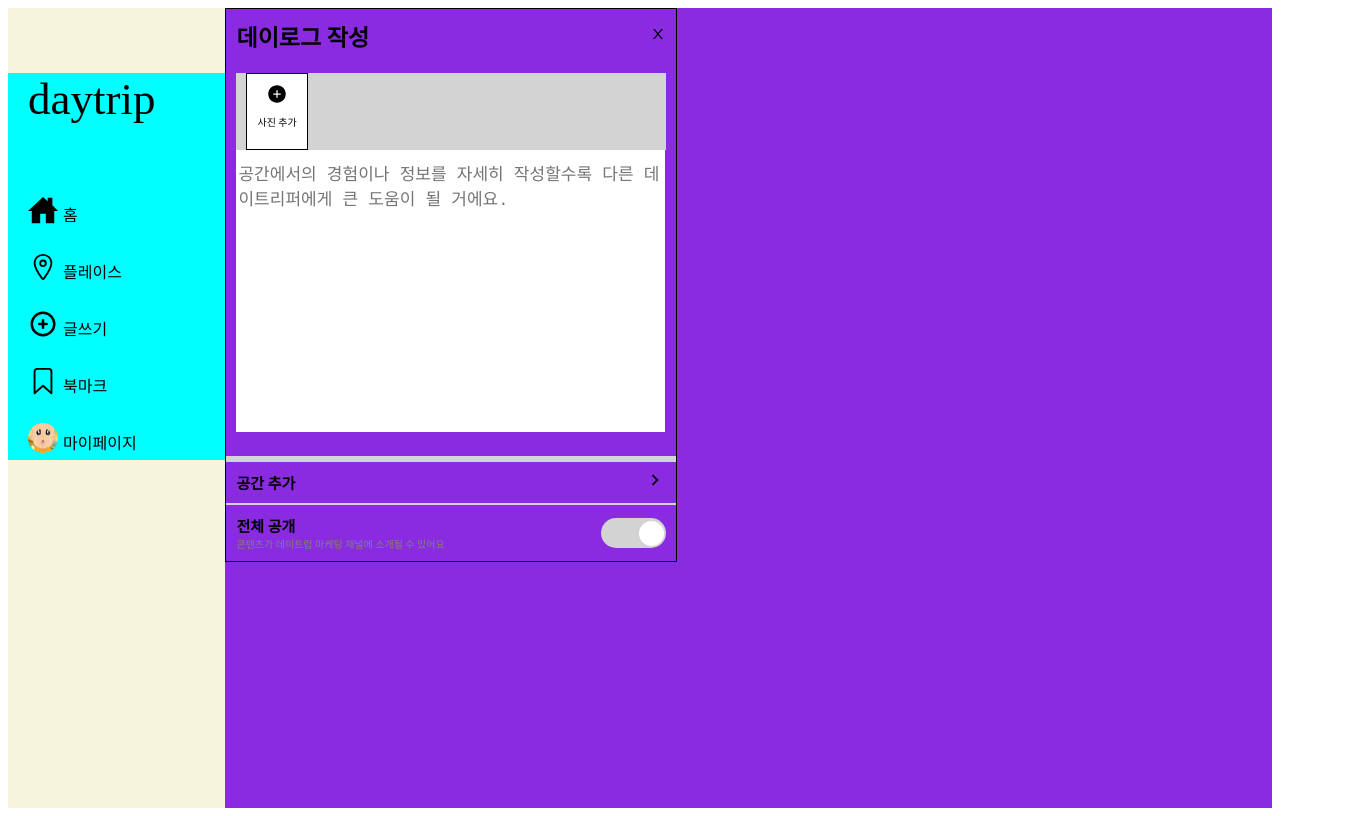
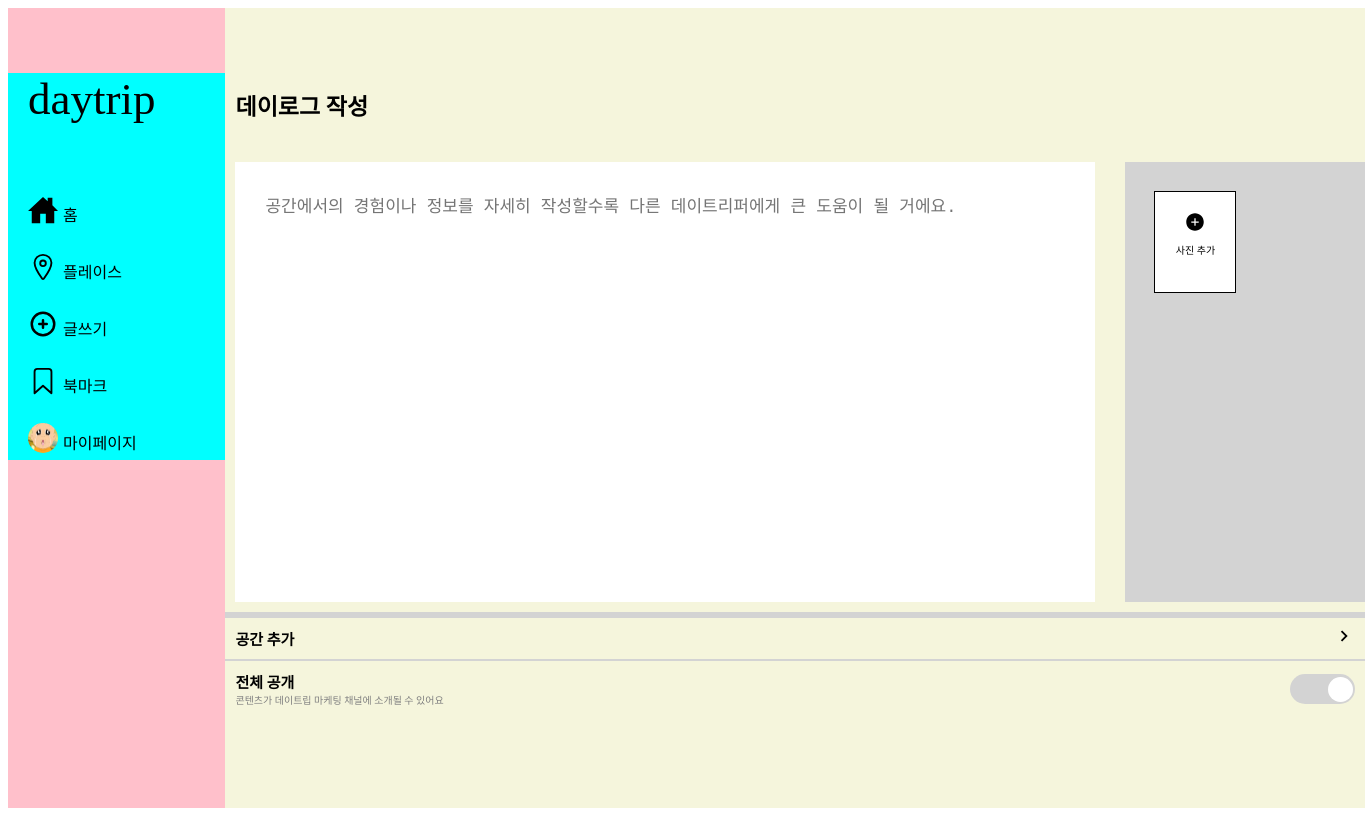
Before and after one commit to sykim0181/DayTripWebVer, a React (Create React App) app: page /post in a window 1280 px wide. Shown: the whole page, 1365 px wide, since content can reach past the window. Built offline with nearby package versions, Linux system fonts and the light colour scheme.

Commit message:
PostModal 제거 및 PostPage 수정

```diff
--- a/src/components/organisms/PostModal.tsx
+++ /dev/null
@@ -1,183 +0,0 @@
-import React, { useEffect, useRef, useState } from 'react';
-import styled from '@emotion/styled/macro';
-import { AiOutlineClose, AiFillPlusCircle } from 'react-icons/ai';
-import OptionBlock from '../molecules/OptionBlock';
-
-const Base = styled.div`
-  width: 450px;
-  /* height: 600px; */
-  /* background-color: beige; */
-  border: 1px solid black;
-`;
-
-const Header = styled.div`
-  display: flex;
-  align-items: center;
-  position: relative;
-  /* background-color: #d1a1ff; */
-`;
-
-const Title = styled.div`
-  font-size: 23px;
-  padding: 10px;
-  font-weight: bold;
-`;
-
-const CloseButton = styled.div`
-  position: absolute;
-  right: 10px;
-  cursor: pointer;
-`;
-
-const Body = styled.div`
-  /* background-color: #ffb69c; */
-`;
-
-const Content = styled.div`
-  padding: 10px;
-  margin-bottom: 10px;
-  /* background-color: blanchedalmond; */
-`;
-
-const AddPhotoButton = styled.div`
-  font-size: 20px;
-  border: 1px solid;
-  width: fit-content;
-  height: fit-content;
-  display: flex;
-  flex-direction: column;
-  align-items: center;
-  padding: 10px;
-  margin-left: 10px;
-  background-color: white;
-  cursor: pointer;
-  & p {
-    font-size: 10px;
-  }
-`;
-
-const PhotoContent = styled.div`
-  background-color: lightgray;
-  display: flex;
-  align-items: center;
-`;
-
-const PhotoList = styled.ul`
-  padding: 0;
-  margin: 0;
-  display: flex;
-  padding: 18px 10px;
-  /* background-color: aliceblue; */
-  & li {
-    list-style: none;
-  }
-  li + li {
-    margin-left: 10px;
-  }
-`;
-
-
-const Photo = styled.img`
-  width: 100px;
-`;
-
-const TextArea = styled.textarea`
-  width: 425px;
-  height: 270px;
-  resize: none;
-  border: none;
-  padding-top: 10px;
-  max-lines: 15;
-  font-size: 17px;
-
-  &:focus {
-    outline: none;
-  }
-  /* background-color: #ffd5d5; */
-`;
-
-const Options = styled.div`
-  border-top: 6px solid lightgray;
-  & >:nth-of-type(even) {
-    border-top: 2px solid lightgray;
-  }
-`;
-
-
-const PostModal: React.FC = () => {
-  const stringList: string[] = [];
-  const [imgUrlList, setImgUrlList] = useState(stringList);
-
-  const fileInput = useRef<HTMLInputElement>(null);
-
-  const fileBtnClick = (e: React.MouseEvent<HTMLDivElement>) => {
-    if (fileInput.current)
-      fileInput.current.click();
-  }
-
-  const inputChangeHandler = (e: React.ChangeEvent<HTMLInputElement>) => {
-    if (e.target.files){
-      console.log(e.target.files[0]);
-      const reader = new FileReader();
-      reader.readAsDataURL(e.target.files[0]);
-      reader.onload = (event) => {
-        if (event.target?.result){
-          const url = event.target.result.toString();
-          setImgUrlList([...imgUrlList, url]);
-        }
-      }
-    }
-  }
-
-  useEffect(() => {
-    console.log(imgUrlList);
-  }, [imgUrlList]);
-
-  return (
-    <Base>
-      <Header>
-        <Title>데이로그 작성</Title>
-        <CloseButton><AiOutlineClose /></CloseButton>
-      </Header>
-      <Body>
-        <Content>
-          <PhotoContent>
-            <AddPhotoButton onClick={fileBtnClick}>
-              <AiFillPlusCircle />
-              <p>사진 추가</p>
-            </AddPhotoButton>
-            <input
-                type="file"
-                accept='image/gif,image/jpeg,image/png'
-                ref={fileInput}
-                onChange={inputChangeHandler}
-                style={{ display: "none" }}
-              />
-            <PhotoList>
-              {
-                imgUrlList.map((url, i) => (
-                  <Photo key={`photo-${i}`} src={url} />
-                ))
-              }
-            </PhotoList>
-          </PhotoContent>
-          <TextArea
-            maxLength={400}
-            placeholder='공간에서의 경험이나 정보를 자세히 작성할수록 다른 데이트리퍼에게 큰 도움이 될 거에요.'
-          />
-        </Content>
-        <Options>
-          <OptionBlock title='공간 추가' isNecessary={true} hasToggle={false} />
-          <OptionBlock
-            title='전체 공개'
-            extraText='콘텐츠가 데이트립 마케팅 채널에 소개될 수 있어요'
-            isNecessary={false}
-            hasToggle={true}
-          />
-        </Options>
-      </Body>
-    </Base>
-  )
-}
-
-export default PostModal;
--- a/src/components/pages/BasicPage.tsx
+++ b/src/components/pages/BasicPage.tsx
@@ -10,14 +10,14 @@ const Base = styled.div`
 `;
 
 const NavigationWrapper = styled.div`
-  background-color: beige;
+  background-color: pink;
   position: sticky;
   top: 0;
   height: 100vh;
 `;
 
 const Body = styled.div`
-  background-color: blueviolet;
+  background-color: beige;
   width: 100%;
 `;
 
--- a/src/components/pages/PostPage.tsx
+++ b/src/components/pages/PostPage.tsx
@@ -1,19 +1,172 @@
-import React from 'react';
+import React, { useState, useRef } from 'react';
 import styled from '@emotion/styled/macro';
-import PostModal from '../organisms/PostModal';
-import Navigation from '../organisms/Navigation';
+import { AiOutlineClose, AiFillPlusCircle } from 'react-icons/ai';
 import BasicPage from './BasicPage';
+import OptionBlock from '../molecules/OptionBlock';
 
 const Base = styled.div`
 
 `;
 
+const Header = styled.div`
+  display: flex;
+  align-items: center;
+  position: relative;
+  margin: 80px 0 40px 10px;
+`;
+
+const Title = styled.div`
+  font-size: 23px;
+  font-weight: bold;
+`;
+
+
+const Body = styled.div`
+  /* background-color: #ffb69c; */
+`;
+
+const Content = styled.div`
+  margin: 0 0 10px 10px;
+  display: flex;
+`;
+
+const PhotoContent = styled.div`
+  background-color: lightgray;
+  /* width: 250px; */
+  padding: 20px;
+`;
+
+const AddPhotoButton = styled.div`
+  font-size: 20px;
+  border: 1px solid;
+  width: 80px;
+  height: 80px;
+  padding-top: 20px;
+  display: flex;
+  flex-direction: column;
+  align-items: center;
+  background-color: white;
+  cursor: pointer;
+  & p {
+    font-size: 10px;
+  }
+`;
+
+const PhotoList = styled.ul`
+  padding: 0;
+  margin: 0;
+  display: grid;
+  grid-template-columns: 100px 100px;
+  grid-template-rows: 120px 120px 120px;
+  /* background-color: aliceblue; */
+  & li {
+    list-style: none;
+    display: flex;
+    justify-content: center;
+    align-items: center;
+  }
+`;
+
+const Photo = styled.img`
+  width: 80px;
+  height: 100px;
+`;
+
+const TextArea = styled.textarea`
+  width: 800px;
+  height: 380px;
+  resize: none;
+  border: none;
+  padding: 30px;
+  margin-right: 30px;
+  max-lines: 15;
+  font-size: 17px;
+
+  &:focus {
+    outline: none;
+  }
+  /* background-color: #ffd5d5; */
+`;
+
+const Options = styled.div`
+  border-top: 6px solid lightgray;
+  & >:nth-of-type(even) {
+    border-top: 2px solid lightgray;
+  }
+`;
+
 const PostPage: React.FC = () => {
+  const stringList: string[] = [];
+  const [imgUrlList, setImgUrlList] = useState(stringList);
+
+  const fileInput = useRef<HTMLInputElement>(null);
+
+  const fileBtnClick = (e: React.MouseEvent<HTMLDivElement>) => {
+    if (fileInput.current)
+      fileInput.current.click();
+  }
+
+  const inputChangeHandler = (e: React.ChangeEvent<HTMLInputElement>) => {
+    if (e.target.files){
+      console.log(e.target.files[0]);
+      const reader = new FileReader();
+      reader.readAsDataURL(e.target.files[0]);
+      reader.onload = (event) => {
+        if (event.target?.result){
+          const url = event.target.result.toString();
+          setImgUrlList([...imgUrlList, url]);
+        }
+      }
+    }
+  }
 
   return (
     <Base>
       <BasicPage>
-        <PostModal />
+        <Header>
+          <Title>데이로그 작성</Title>
+        </Header>
+        <Body>
+          <Content>
+            <TextArea
+              maxLength={400}
+              placeholder='공간에서의 경험이나 정보를 자세히 작성할수록 다른 데이트리퍼에게 큰 도움이 될 거에요.'
+            />
+            <PhotoContent>
+              <PhotoList>
+                <li>
+                  <AddPhotoButton onClick={fileBtnClick}>
+                    <AiFillPlusCircle />
+                    <p>사진 추가</p>
+                  </AddPhotoButton>
+                  <input
+                    type="file"
+                    accept='image/gif,image/jpeg,image/png'
+                    ref={fileInput}
+                    onChange={inputChangeHandler}
+                    style={{ display: "none" }}
+                  />
+                </li>
+                {
+                  imgUrlList.map((url, i) => (
+                    <li>
+                      <Photo key={`photo-${i}`} src={url} />
+                    </li>
+                  ))
+                }
+              </PhotoList>
+            </PhotoContent>
+          </Content>
+          <Options>
+            <OptionBlock title='공간 추가' isNecessary={true} hasToggle={false} />
+            <OptionBlock
+              title='전체 공개'
+              extraText='콘텐츠가 데이트립 마케팅 채널에 소개될 수 있어요'
+              isNecessary={false}
+              hasToggle={true}
+            />
+          </Options>
+        </Body>
       </BasicPage>
     </Base>
   )
```
